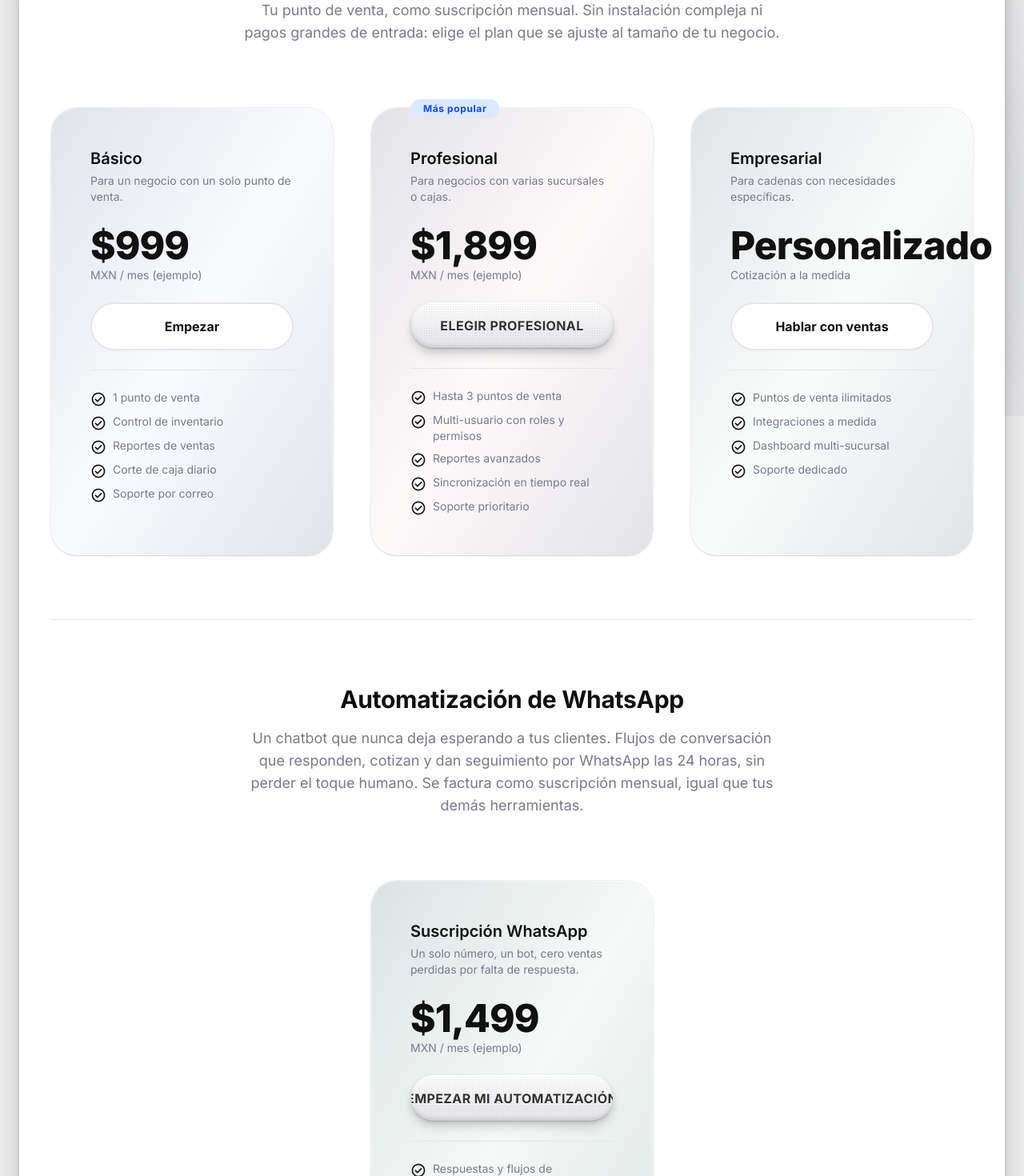
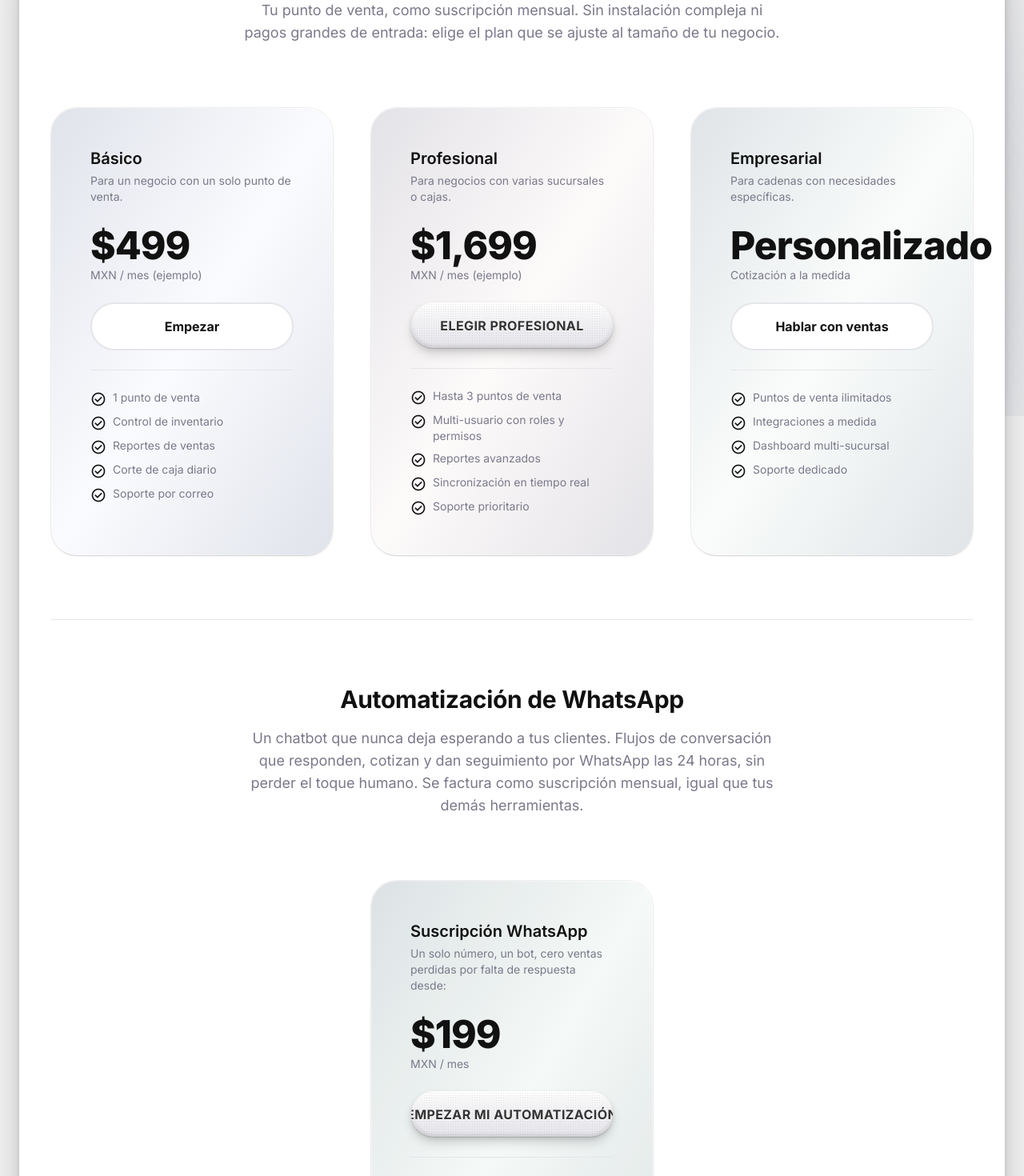
Before and after one commit to bna92/Nabure-Systems-Web, a React (Vite) app: page /servicios in a window 1280 px wide. Shown: the part 280-1750 px from the top of the page at 80% size. Built offline with nearby package versions, Linux system fonts and the light colour scheme.

Commit message:
Prices changue

```diff
--- a/src/data/pricing.ts
+++ b/src/data/pricing.ts
@@ -32,7 +32,7 @@ export const pricingGroups: PricingGroup[] = [
       {
         id: "pos-basico",
         name: "Básico",
-        price: "$999",
+        price: "$499",
         billing: "MXN / mes (ejemplo)",
         badgeTone: "green",
         description: "Para un negocio con un solo punto de venta.",
@@ -49,9 +49,8 @@ export const pricingGroups: PricingGroup[] = [
       {
         id: "pos-profesional",
         name: "Profesional",
-        price: "$1,899",
+        price: "$1,699",
         billing: "MXN / mes (ejemplo)",
-        badge: "Más popular",
         badgeTone: "blue",
         description: "Para negocios con varias sucursales o cajas.",
         features: [
@@ -93,10 +92,10 @@ export const pricingGroups: PricingGroup[] = [
       {
         id: "whatsapp-suscripcion",
         name: "Suscripción WhatsApp",
-        price: "$1,499",
-        billing: "MXN / mes (ejemplo)",
+        price: "$199",
+        billing: "MXN / mes",
         badgeTone: "green",
-        description: "Un solo número, un bot, cero ventas perdidas por falta de respuesta.",
+        description: "Un solo número, un bot, cero ventas perdidas por falta de respuesta desde:",
         features: [
           "Respuestas y flujos de conversación a la medida",
           "Integración con tu catálogo o sistema interno",
```
